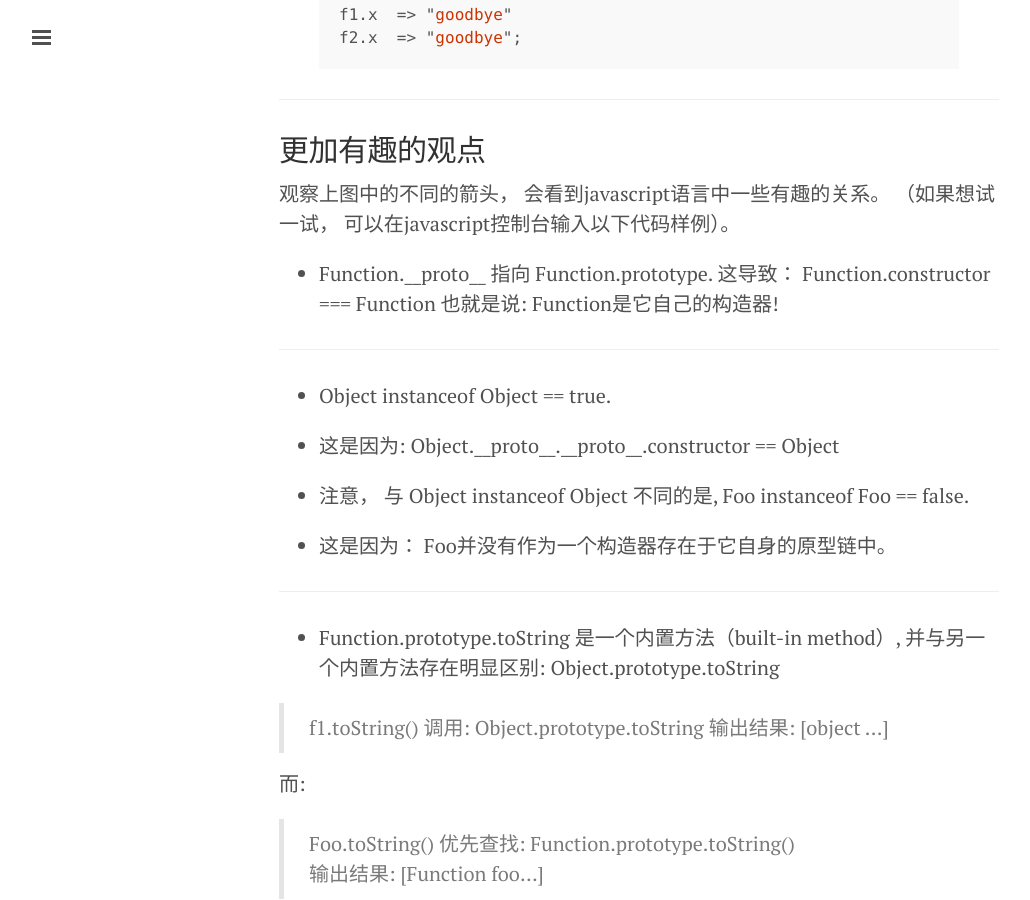
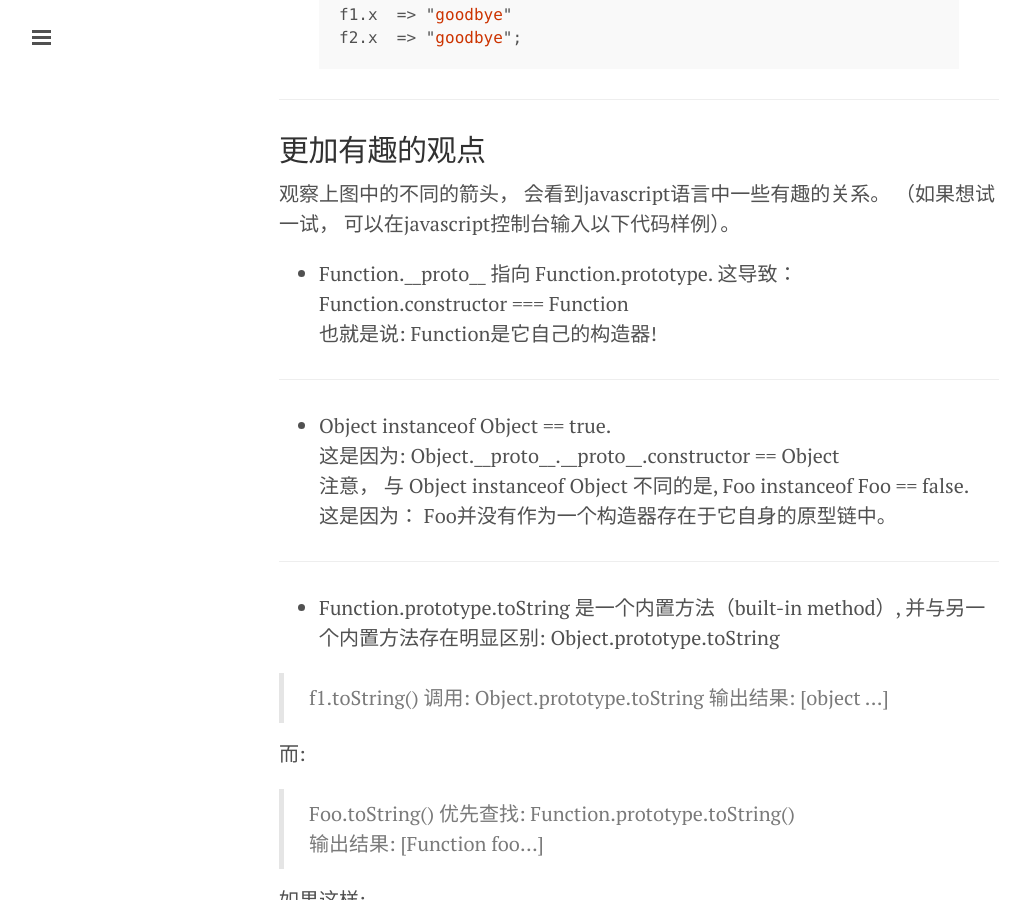
Before and after one commit to clarkdo/clarkdo.github.com, a Jekyll site: the page built from _posts/2014-08-21-17.md, in a window 1280 px wide and 900 px high, scrolled down 3131 px. Shown: the whole window, without its empty margins (1-1031 px from the left). Built offline with Jekyll 4.4.1, drawn with Linux system fonts in a browser that asks for light colours; Markdown is read by kramdown in place of the engine named in the settings; comment, search, counter and statistics services are not loaded.

```diff
--- a/_posts/2014-08-21-17.md
+++ b/_posts/2014-08-21-17.md
@@ -97,19 +97,16 @@ f2.x  => "goodbye";
 ## 更加有趣的观点
 观察上图中的不同的箭头， 会看到javascript语言中一些有趣的关系。 （如果想试一试， 可以在javascript控制台输入以下代码样例）。
 
-- Function.\_\_proto\_\_ 指向 Function.prototype. 这导致：
-Function.constructor === Function
+- Function.\_\_proto\_\_ 指向 Function.prototype. 这导致：<br/>
+Function.constructor === Function<br/>
 也就是说: Function是它自己的构造器!
 
 ---
 
-- Object instanceof Object == true.
-
-- 这是因为: Object.\_\_proto\_\_.\_\_proto\_\_.constructor == Object
-
-- 注意， 与 Object instanceof Object 不同的是, Foo instanceof Foo == false.
-
-- 这是因为： Foo并没有作为一个构造器存在于它自身的原型链中。
+- Object instanceof Object == true.<br/>
+这是因为: Object.\_\_proto\_\_.\_\_proto\_\_.constructor == Object<br/>
+注意， 与 Object instanceof Object 不同的是, Foo instanceof Foo == false.<br/>
+这是因为： Foo并没有作为一个构造器存在于它自身的原型链中。
 
 ---
 
```
